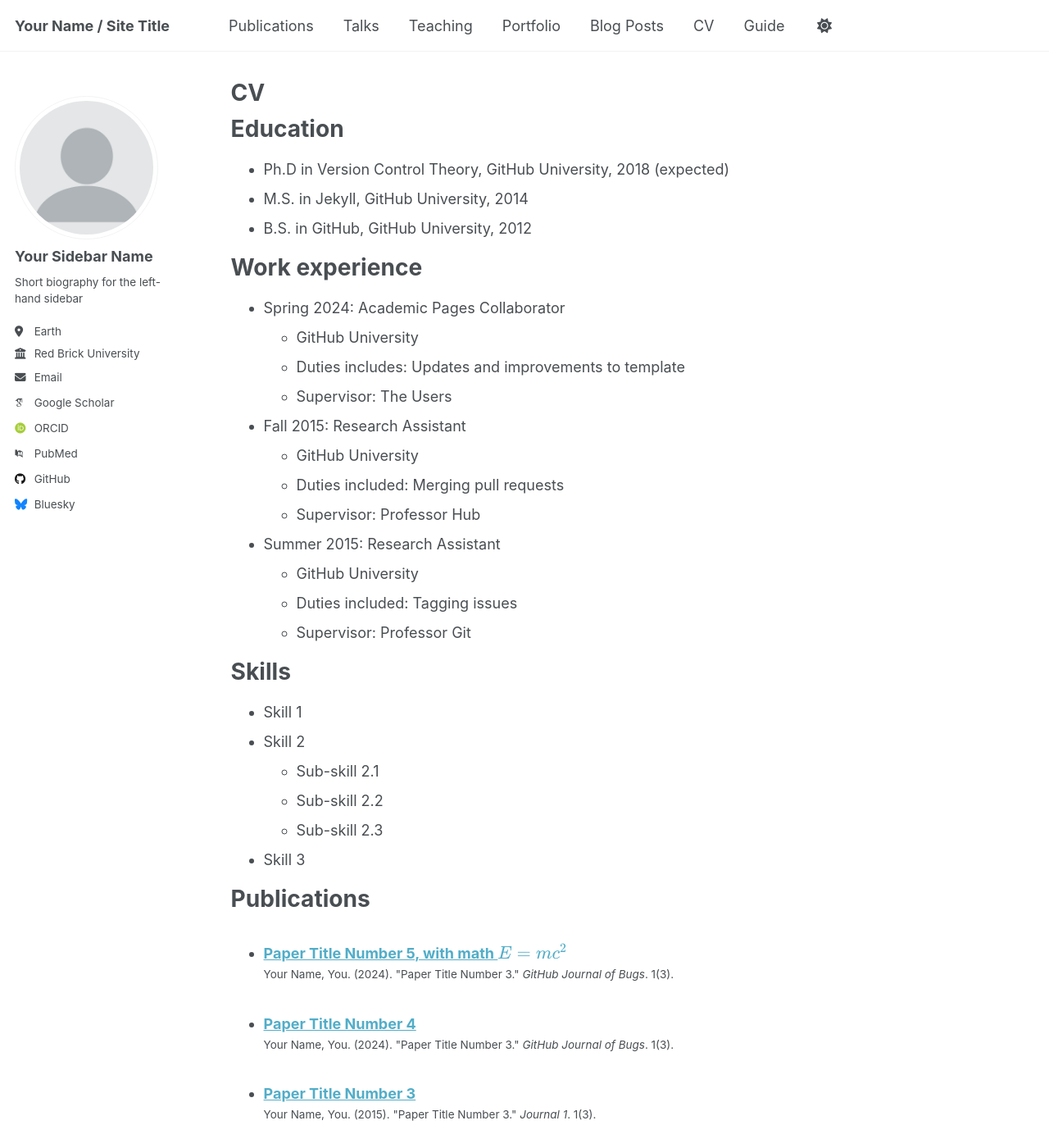
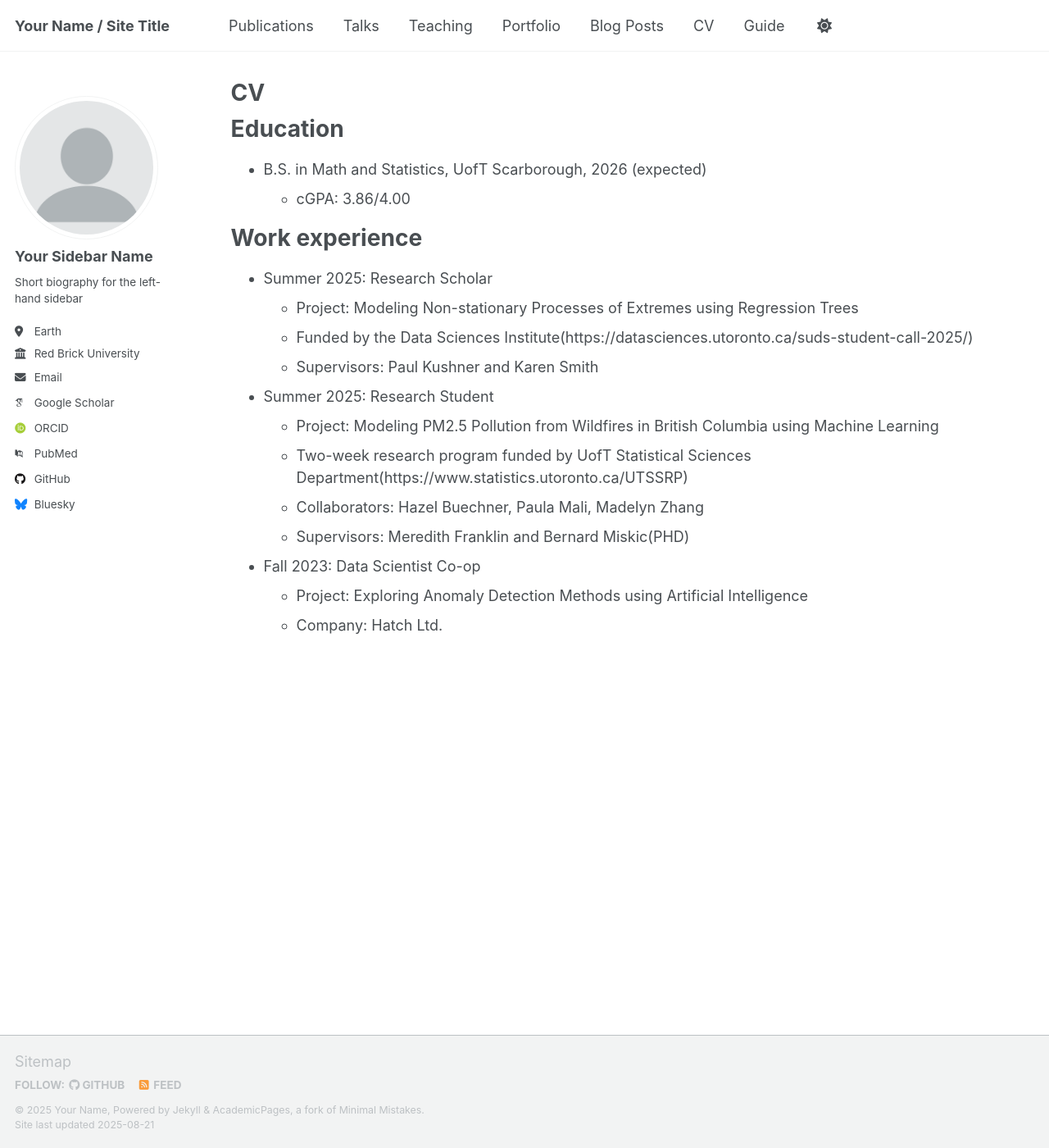
Before and after one commit to Morganh201/Morganh201.github.io, a Jekyll site: the page built from _pages/cv.md, in a window 1280 px wide and 1400 px high. Shown: the whole window at 82% size. Built offline with Jekyll 4.4.1, drawn with Linux system fonts in a browser that asks for light colours; some web fonts are replaced; a script that is not in the unit is left out; some of the changed text lies outside the part shown.

Commit message:
Update cv.md

```diff
--- a/_pages/cv.md
+++ b/_pages/cv.md
@@ -11,54 +11,22 @@ redirect_from:
 
 Education
 ======
-* Ph.D in Version Control Theory, GitHub University, 2018 (expected)
-* M.S. in Jekyll, GitHub University, 2014
-* B.S. in GitHub, GitHub University, 2012
+* B.S. in Math and Statistics, UofT Scarborough, 2026 (expected)
+  * cGPA: 3.86/4.00
 
 Work experience
 ======
-* Spring 2024: Academic Pages Collaborator
-  * GitHub University
-  * Duties includes: Updates and improvements to template
-  * Supervisor: The Users
+* Summer 2025: Research Scholar
+  * Project: Modeling Non-stationary Processes of Extremes using Regression Trees
+  * Funded by the Data Sciences Institute(https://datasciences.utoronto.ca/suds-student-call-2025/)
+  * Supervisors: Paul Kushner and Karen Smith
 
-* Fall 2015: Research Assistant
-  * GitHub University
-  * Duties included: Merging pull requests
-  * Supervisor: Professor Hub
+* Summer 2025: Research Student
+  * Project: Modeling PM2.5 Pollution from Wildfires in British Columbia using Machine Learning
+  * Two-week research program funded by UofT Statistical Sciences Department(https://www.statistics.utoronto.ca/UTSSRP)
+  * Collaborators: Hazel Buechner, Paula Mali, Madelyn Zhang
+  * Supervisors: Meredith Franklin and Bernard Miskic(PHD)
 
-* Summer 2015: Research Assistant
-  * GitHub University
-  * Duties included: Tagging issues
-  * Supervisor: Professor Git
-
-Skills
-======
-* Skill 1
-* Skill 2
-  * Sub-skill 2.1
-  * Sub-skill 2.2
-  * Sub-skill 2.3
-* Skill 3
-
-Publications
-======
-  <ul>{% for post in site.publications reversed %}
-    {% include archive-single-cv.html %}
-  {% endfor %}</ul>
-
-Talks
-======
-  <ul>{% for post in site.talks reversed %}
-    {% include archive-single-talk-cv.html  %}
-  {% endfor %}</ul>
-
-Teaching
-======
-  <ul>{% for post in site.teaching reversed %}
-    {% include archive-single-cv.html %}
-  {% endfor %}</ul>
-
-Service and leadership
-======
-* Currently signed in to 43 different slack teams
+* Fall 2023: Data Scientist Co-op
+  * Project: Exploring Anomaly Detection Methods using Artificial Intelligence
+  * Company: Hatch Ltd.
```
